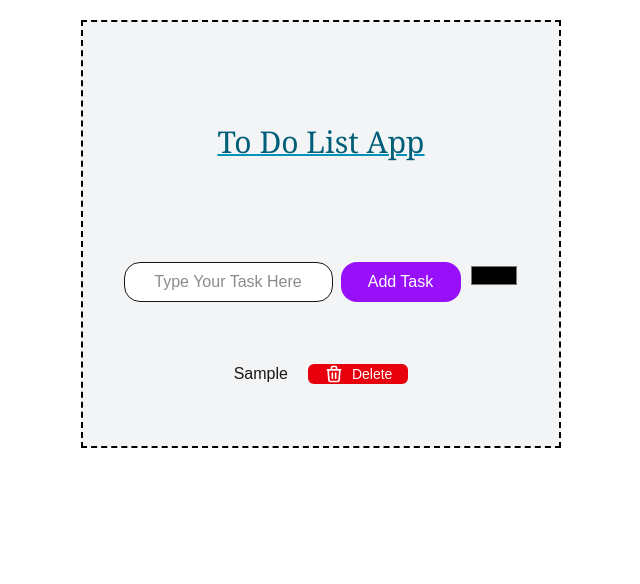
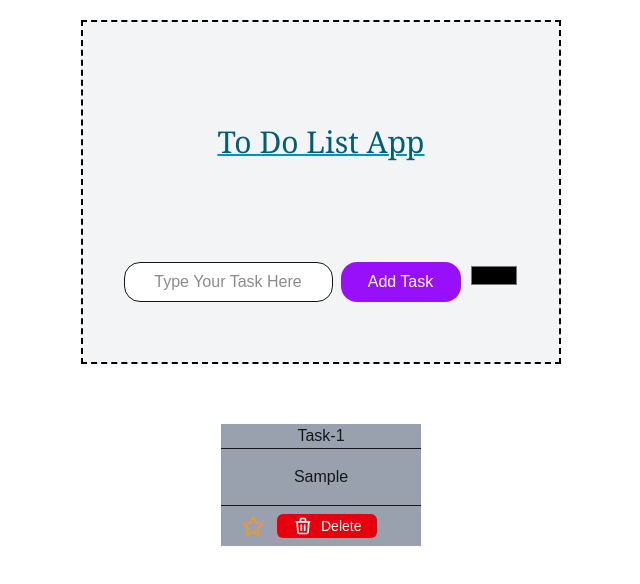
Before and after one commit to MohamedDiaa96/to-do-list-app, a Next.js app: page / in a window 1280 px wide. Both pictures are taken after typing "Sample" into the empty fields and a click on the button "Add Task". Shown: the top 584 px of the page, without its empty margins (319-959 px from the left). Built offline with nearby package versions, Linux system fonts and the light colour scheme.

Commit message:
changed the task list position to be displayed under the title div box

```diff
--- a/src/app/page.js
+++ b/src/app/page.js
@@ -6,19 +6,28 @@ export default function Home() {
   const [task,settask] = useState("")
 const [tasks,settasks] = useState([])
 const [textcolorchange,settextcolorchange]=useState()
+
 const addingtask = () => {
 
   if(task.trim()=== "") return;
   {
-  settasks([...tasks,{textandcolor:task,textcolorchange}]);
+  settasks([...tasks,{textandcolor:task,textcolorchange,favorites:false}]);
   settask("")
   }
 }
 
-const deletetask = (deletetask) => {
-const newtasklist = tasks.filter((_,i) => i !== deletetask)
-settasks(newtasklist)
+// const deletetask = (deletetask) => {
+// const newtasklist = tasks.filter((_,i) => i !== deletetask)
+// settasks(newtasklist)
+// }
+const deletetask = (index) => {
+  const newtasklist = [...tasks];
+  newtasklist.splice(index, 1);
+  settasks(newtasklist);
 }
+
+
+
 
 useEffect(() =>{
   const save = localStorage.getItem("tasks");
@@ -31,7 +40,11 @@ useEffect(() =>{
   localStorage.setItem("tasks",JSON.stringify(tasks));
 },[tasks]);
 
-
+const toggleFavorite = (index) => {
+  const newTasks = [...tasks]
+  newTasks[index].favorites = !newTasks[index].favorites
+  settasks(newTasks)
+};
 
 //  console.log(tasks)
 
@@ -46,10 +59,8 @@ useEffect(() =>{
 // }, []);
 // if (!datauser) return <div>Loading...</div>
 
-
-
 return (
-  <div className="w-full h-full flex flex-col items-center">
+  <div className="w-full h-full flex flex-col items-center mb-5">
     {/* div container */}
     <div className="border-2 border-black w-120 h-full border-dashed mt-5 bg-gray-100">
 {/* form border  */}
@@ -71,13 +82,38 @@ return (
   }}></input>
 </div>
 <div className="pt-15"></div>
-<div className="flex justify-center items-center">
+
+    </div>
+    <div className="flex justify-center items-center pt-15">
   {/* input value: add user task */}
-  <ul id="unlisted" className="list-disc">
-    {tasks.map((inputvalue,index) =>(<li className="list-disc flex gap-5 items-center justify-center" key={index} style={{color:inputvalue.textcolorchange}}>{inputvalue.textandcolor}
+
+      <ul id="unlisted" className= "flex gap-4">
+    {tasks.map((inputvalue,index) =>(<div key={index} className=" bg-gray-400 h-full ">
+<li className="border-b-1 flex justify-center">Task-{index + 1}</li>
+<li className="list-disc flex gap-5 w-50 h-full items-center justify-center p-4 break-all "  style={{color:inputvalue.textcolorchange}}>{inputvalue.textandcolor}</li>
+<div className="flex border-t-1 items-center">
+<label className="">
+  <input type="checkbox" checked={inputvalue.favorites}  onChange={() => toggleFavorite(index)} className="peer hidden" />
+  <div className="group flex w-fit cursor-pointer items-center gap-2 overflow-hidden  fill-none p-2 px-3 font-extrabold text-amber-500 transition-all peer-checked:fill-amber-500 peer-checked:hover:scale-[120%] active:scale-90">
+    <div className="z-10 transition group-hover:translate-x-4"></div>
+    <svg
+      xmlns="http://www.w3.org/2000/svg"
+      viewBox="0 0 24 24"
+      strokeWidth="1.5"
+      stroke="currentColor"
+      className="size-6 transition duration-500 group-hover:scale-[150%]"
+    >
+      <path
+        d="M11.48 3.499a.562.562 0 0 1 1.04 0l2.125 5.111a.563.563 0 0 0 .475.345l5.518.442c.499.04.701.663.321.988l-4.204 3.602a.563.563 0 0 0-.182.557l1.285 5.385a.562.562 0 0 1-.84.61l-4.725-2.885a.562.562 0 0 0-.586 0L6.982 20.54a.562.562 0 0 1-.84-.61l1.285-5.386a.562.562 0 0 0-.182-.557l-4.204-3.602a.562.562 0 0 1 .321-.988l5.518-.442a.563.563 0 0 0 .475-.345L11.48 3.5Z"
+        strokeLinejoin="round"
+        strokeLinecap="round"
+      ></path>
+    </svg>
+  </div>
+</label>
 
       <button onClick={()=>deletetask(index)}
-  className="inline-flex items-center px-4 cursor-pointer py-0 bg-red-600 transition ease-in-out delay-75 hover:bg-red-700 text-white text-sm font-medium rounded-md hover:-translate-y-1 hover:scale-110">
+  className="inline-flex items-center h-6 px-4 cursor-pointer py-0 bg-red-600 transition ease-in-out delay-75 hover:bg-red-700 text-white text-sm font-medium rounded-md ">
   <svg
     stroke="currentColor"
     viewBox="0 0 24 24"
@@ -94,14 +130,12 @@ return (
   </svg>
   Delete
 </button>
-
-    </li>))}
+</div>
+</div>))}
 
 
   </ul>
-</div>
-<div className="pt-15"></div>
-    </div>
+  </div>
   </div>
 )
 
```
